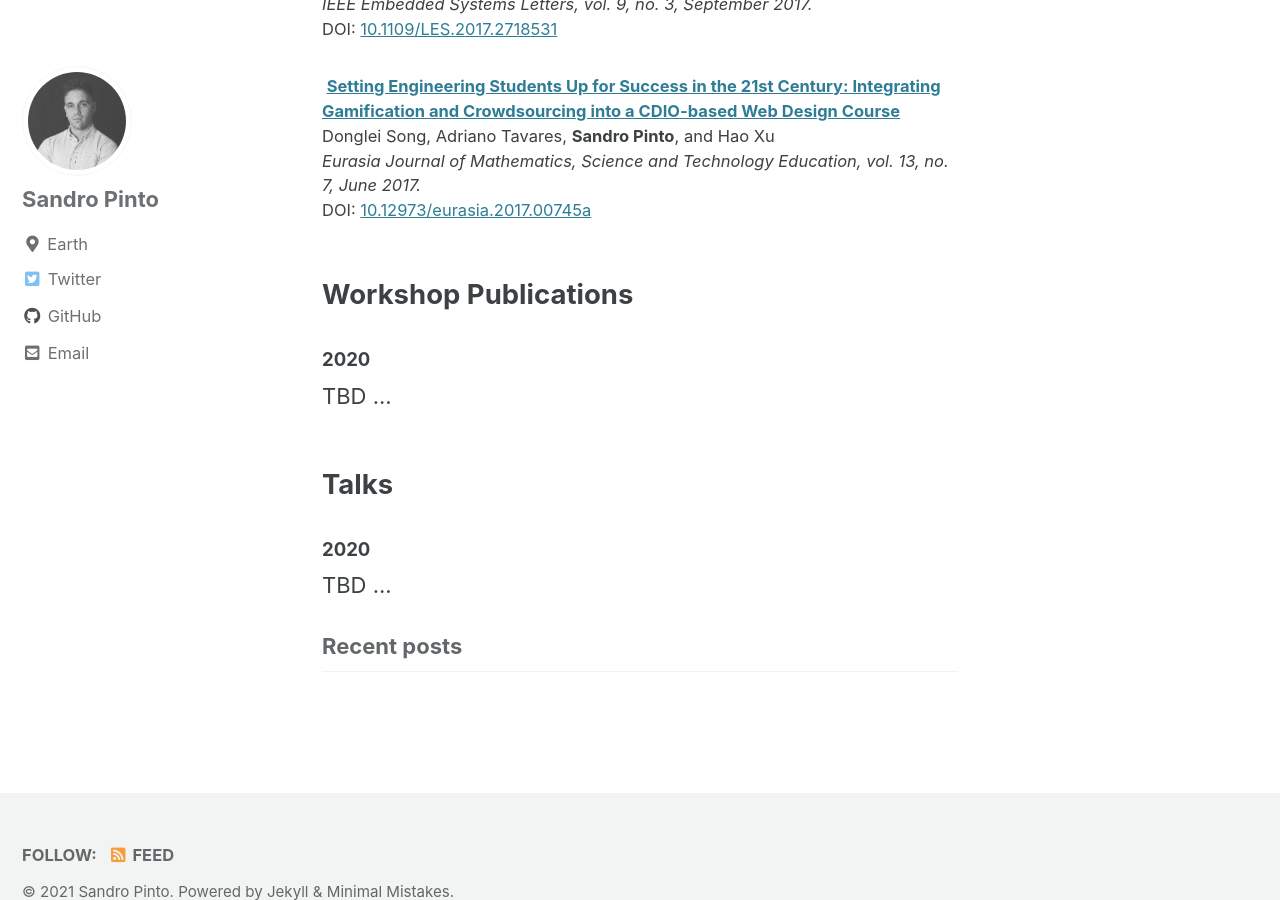
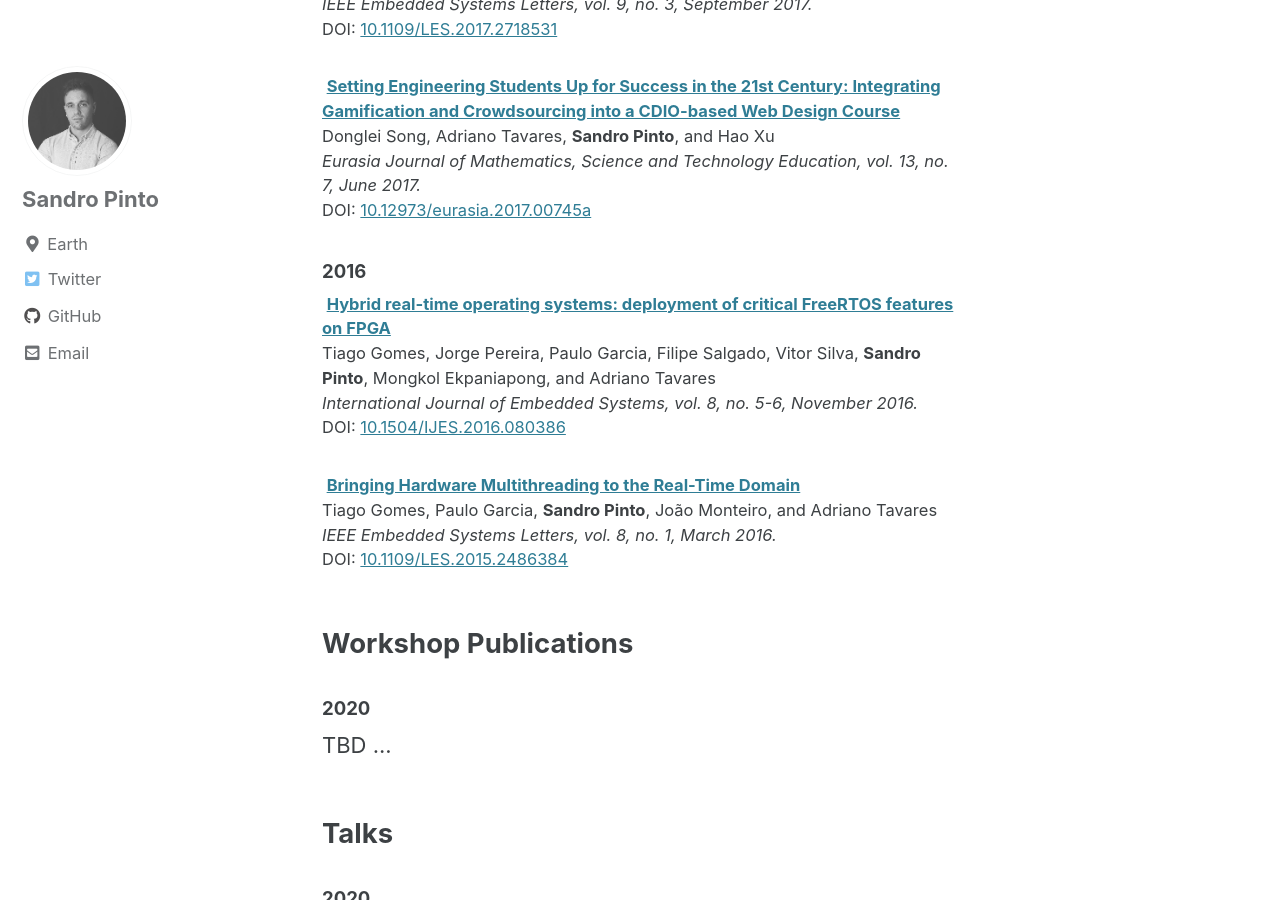
Before and after one commit to sandro2pinto/sandro2pinto.github.io, a Jekyll site: the page built from index.html, in a window 1280 px wide and 900 px high, scrolled down 8366 px. Built offline with Jekyll 4.4.1, drawn with Linux system fonts in a browser that asks for light colours; cached includes are drawn as plain includes; the list of posts is cut into pages by our own code.

Commit message:
Add journal publications 2016

```diff
--- a/index.html
+++ b/index.html
@@ -497,6 +497,28 @@ author_profile: true
 </div></td></small></tr>
 
 
+<small><h3 id="2016">2016</h3></small>
+
+<tr><small><td></td><td><div> <i class="fab fa-file-pdf-o"></i>
+    <b> <a class="pub-title" href="files/">Hybrid real-time operating
+        systems: deployment of critical FreeRTOS features on FPGA</a> </b>
+    <br /> Tiago Gomes, Jorge Pereira, Paulo Garcia, Filipe Salgado, Vitor Silva, <b>Sandro Pinto</b>,
+        Mongkol Ekpaniapong, and Adriano Tavares
+    <br /> <em>International Journal of Embedded Systems, vol. 8, no. 5-6, November 2016.</em>
+    <br /> DOI: <a href="https://doi.org/10.1504/IJES.2016.080386">10.1504/IJES.2016.080386</a>
+</div></td></small></tr>
+
+<br/>
+<tr><small><td></td><td><div> <i class="fab fa-file-pdf-o"></i>
+    <b> <a class="pub-title" href="files/ieeeesl2016-hwmulthread.pdf">Bringing Hardware
+        Multithreading to the Real-Time Domain</a> </b>
+    <br /> Tiago Gomes, Paulo Garcia, <b>Sandro Pinto</b>, João Monteiro, and Adriano Tavares
+    <br /> <em>IEEE Embedded Systems Letters, vol. 8, no. 1, March 2016.</em>
+    <br /> DOI: <a href="https://doi.org/10.1109/LES.2015.2486384">10.1109/LES.2015.2486384</a>
+</div></td></small></tr>
+
+
+
 <h2 id="workshop-pub">Workshop Publications</h2>
 
 <small><h3 id="2020">2020</h3></small>
```
Also changed, not shown: 1 other file.
